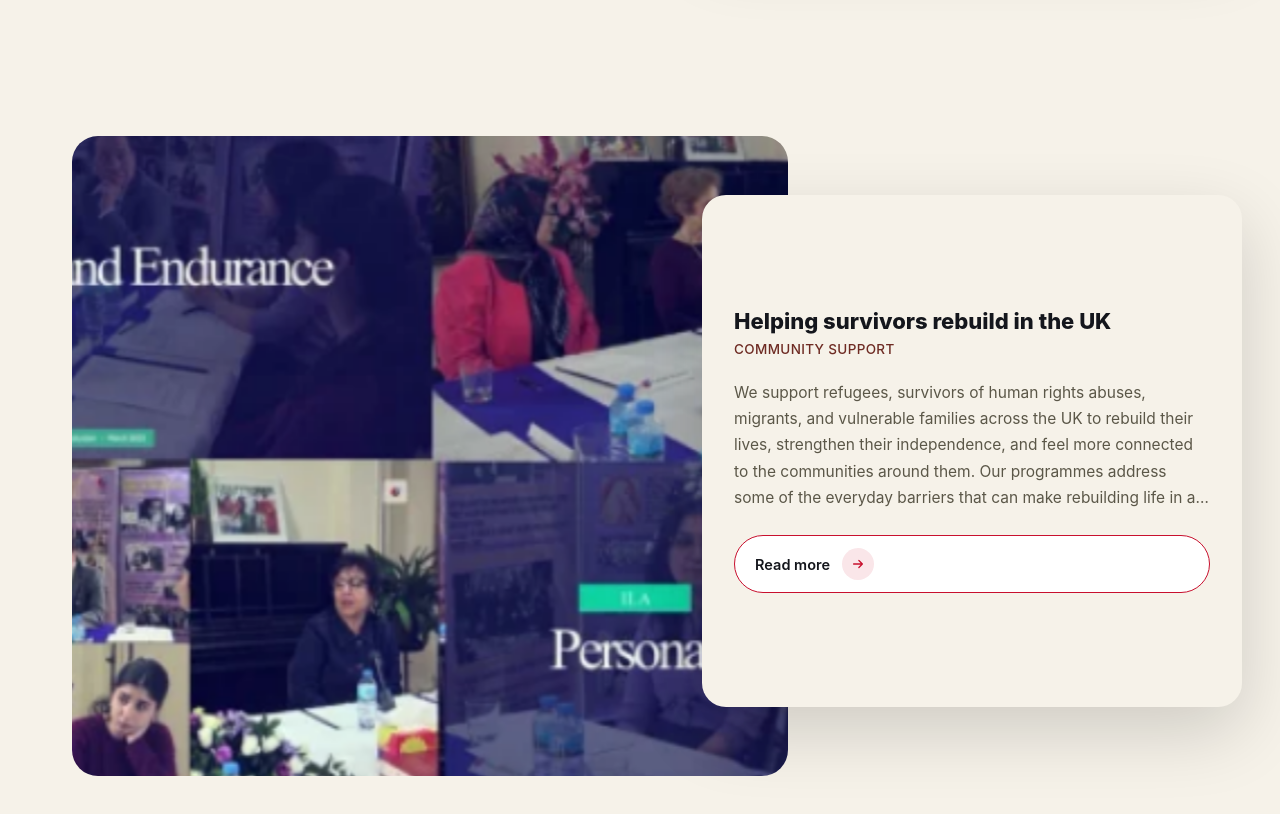
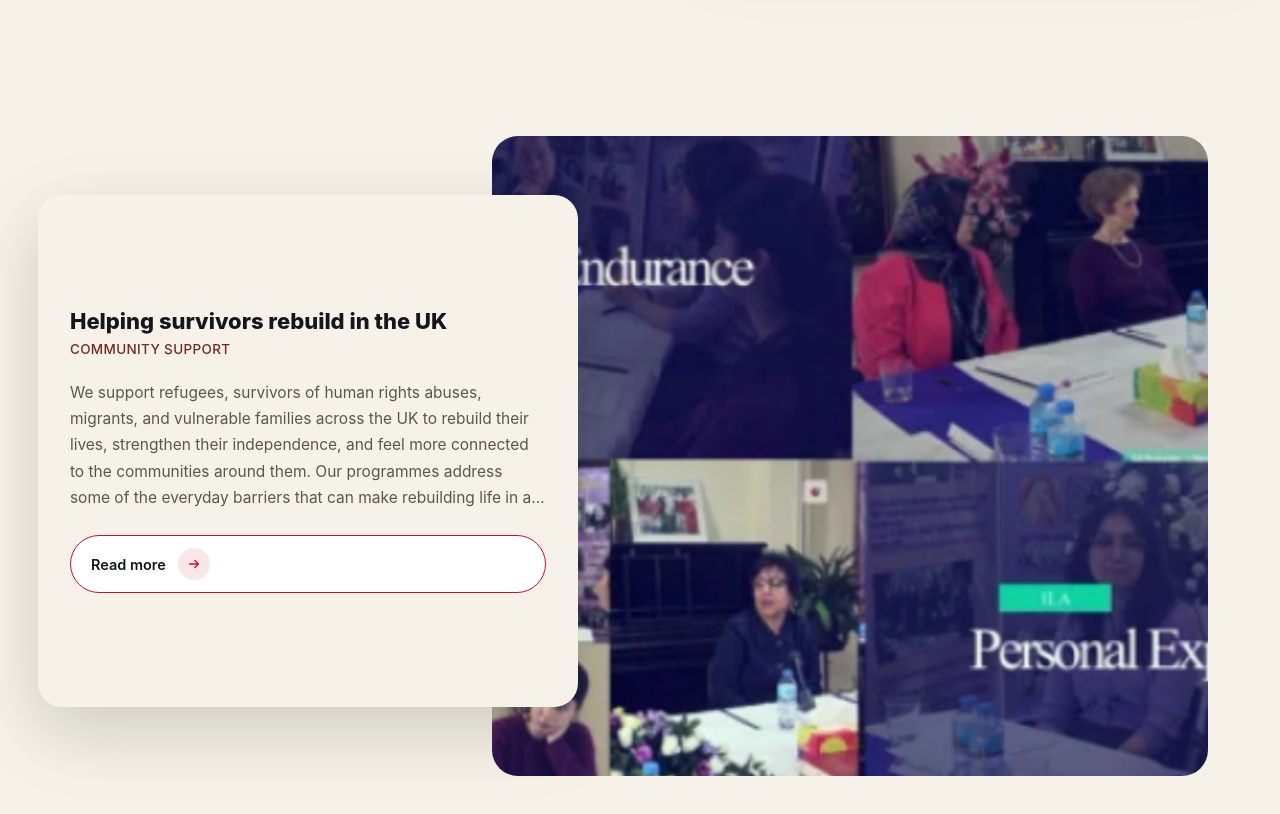
Before and after one commit to uttamgupta628/ilanew, a React (Vite) app: page / in a window 1280 px wide. Shown: the part 7343-8157 px from the top of the page. Built offline with nearby package versions, Linux system fonts and the light colour scheme.

Commit message:
alternet

```diff
--- a/src/components/Pillars.tsx
+++ b/src/components/Pillars.tsx
@@ -18,7 +18,6 @@ interface CampaignCardProps {
   cta: string;
   image: string;
   imageAlt: string;
-  cardAlign: 'left' | 'right';
   index: number;
 }
 
@@ -34,7 +33,6 @@ function CampaignCard({
   cta,
   image,
   imageAlt,
-  cardAlign,
   index,
 }: CampaignCardProps) {
   const imgWrapRef = useRef<HTMLDivElement>(null);
@@ -91,13 +89,16 @@ function CampaignCard({
   const displayCta = isOverflowing ? 'Read more' : cta;
 
   /* =======================================================
-     CARD POSITION
+     IMAGE / CARD SIDE — alternates automatically per card.
+     index 0: image left, card overlaps right.
+     index 1: image right, card overlaps left.
   ======================================================= */
 
-  const cardPositionClass =
-    cardAlign === 'right'
-      ? 'right-[-2%] lg:right-[-3%]'
-      : 'left-[-2%] lg:left-[-3%]';
+  const imageOnRight = index % 2 === 1;
+
+  const cardPositionClass = imageOnRight
+    ? 'left-[-2%] lg:left-[-3%]'
+    : 'right-[-2%] lg:right-[-3%]';
 
   return (
     <a
@@ -131,10 +132,26 @@ function CampaignCard({
             BIG IMAGE
         =================================================== */}
 
-        <div
+        <motion.div
           ref={imgWrapRef}
           onMouseMove={handleMouseMove}
-          className="
+          initial={{
+            opacity: 0,
+            x: imageOnRight ? 80 : -80,
+          }}
+          whileInView={{
+            opacity: 1,
+            x: 0,
+          }}
+          viewport={{
+            once: true,
+            amount: 0.3,
+          }}
+          transition={{
+            opacity: { duration: 0.8, ease: [0.16, 1, 0.3, 1] },
+            x: { duration: 0.8, ease: [0.16, 1, 0.3, 1] },
+          }}
+          className={`
             relative
             overflow-hidden
             rounded-[26px]
@@ -149,7 +166,9 @@ function CampaignCard({
             w-full
 
             lg:w-[63%]
-          "
+
+            ${imageOnRight ? 'lg:ml-auto' : ''}
+          `}
         >
 
           <img
@@ -226,7 +245,7 @@ function CampaignCard({
             "
           />
 
-        </div>
+        </motion.div>
 
 
         {/* ===================================================
@@ -240,10 +259,12 @@ function CampaignCard({
           initial={{
             opacity: 0,
             y: 30,
+            x: imageOnRight ? -80 : 80,
           }}
           whileInView={{
             opacity: 1,
             y: [0, -10, 0],
+            x: 0,
           }}
           viewport={{
             once: true,
@@ -252,13 +273,14 @@ function CampaignCard({
           transition={{
             opacity: {
               duration: 0.8,
-              delay: 0.25,
-              ease: [
-                0.16,
-                1,
-                0.3,
-                1,
-              ],
+              delay: 0.1,
+              ease: [0.16, 1, 0.3, 1],
+            },
+
+            x: {
+              duration: 0.8,
+              delay: 0.1,
+              ease: [0.16, 1, 0.3, 1],
             },
 
             y: {
@@ -689,7 +711,6 @@ Through publications, satellite broadcasts, and social media, we expose the regi
               cta="Read about this campaign"
               image={campaignExecutions}
               imageAlt="Vigil supporting victims of executions in Iran"
-              cardAlign="right"
               index={0}
             />
 
@@ -716,7 +737,6 @@ Alongside this, we provide one-to-one integration support, community meetings, o
               cta="See how we help"
               image={campaignSurvivors}
               imageAlt="One-to-one integration support session"
-              cardAlign="right"
               index={1}
             />
 
```
